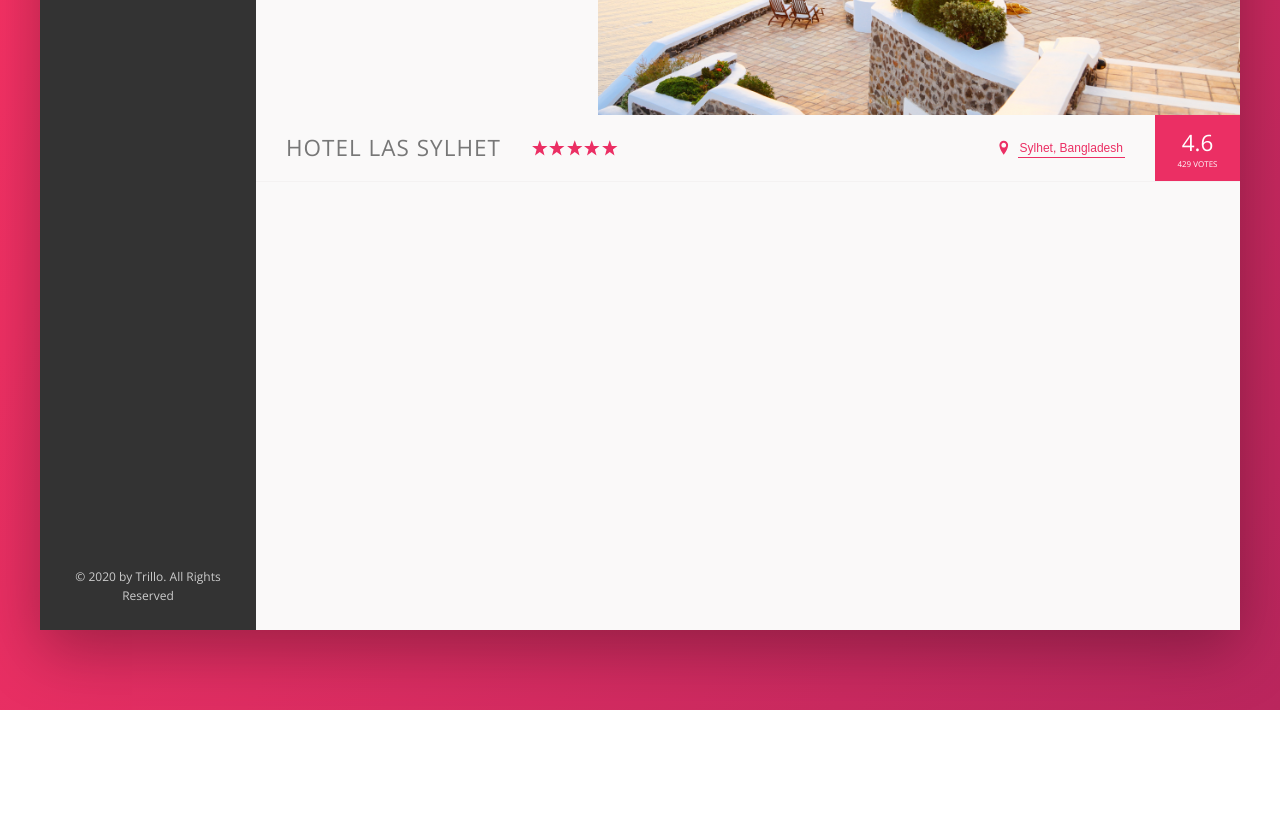
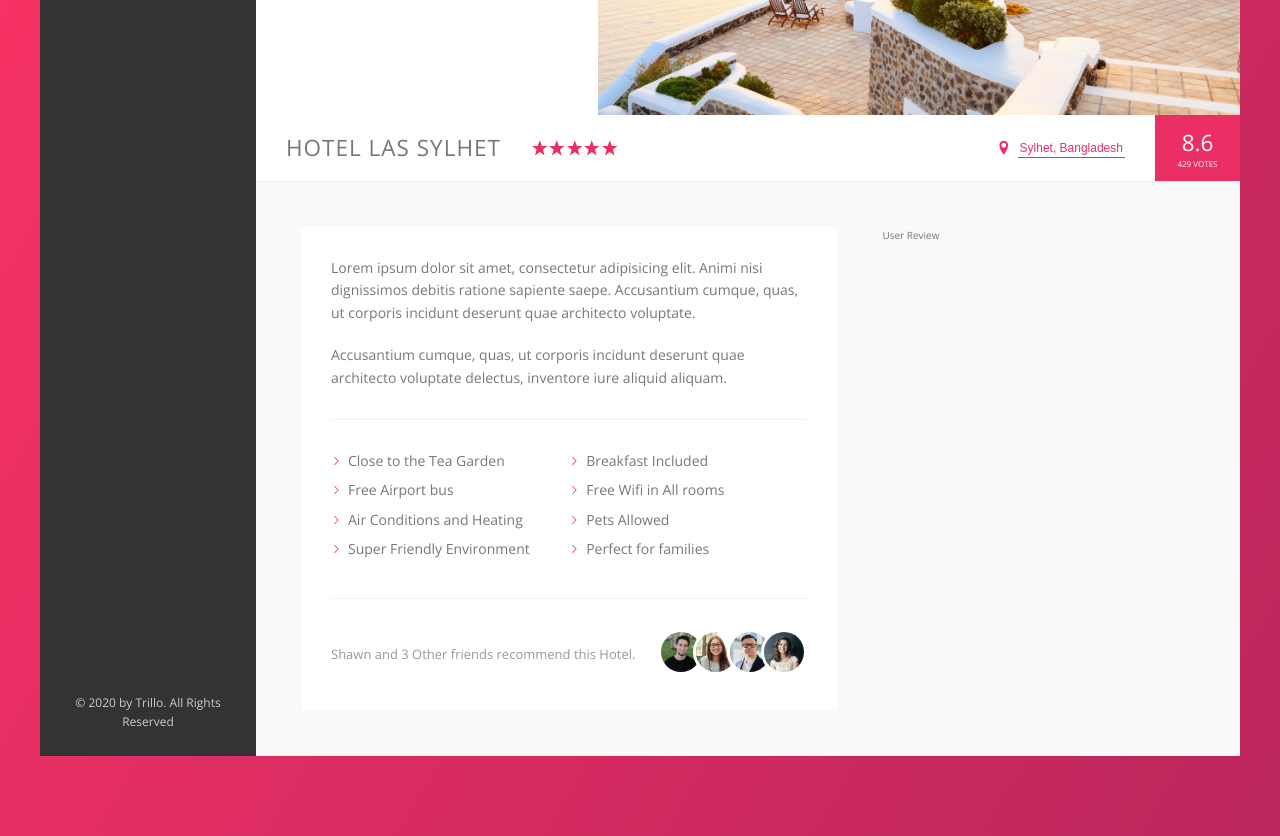
Before and after one commit to KryptonBD/trillo, a website: page index.html in a window 1280 px wide. Shown: the part 420-1256 px from the top of the page. Before the commit the page ends 1130 px from the top, so only its background shows below. Drawn offline with nearby package versions, Linux system fonts and the light colour scheme.

Commit message:
descriptions done

```diff
--- a/index.html
+++ b/index.html
@@ -138,8 +138,46 @@
                             <button class="btn-inline">Sylhet, Bangladesh</button>
                         </div>
                         <div class="overview__rating">
-                            <div class="overview__rating-average">4.6</div>
+                            <div class="overview__rating-average">8.6</div>
                             <div class="overview__rating-count">429 votes</div>
+                        </div>
+                    </div>
+
+                    <div class="detail">
+                        <div class="description">
+                            <p class="paragraph">
+                                Lorem ipsum dolor sit amet, consectetur adipisicing elit. Animi nisi dignissimos debitis ratione sapiente saepe. Accusantium cumque, quas, ut corporis incidunt deserunt quae architecto voluptate.
+                            </p>
+                            <p class="paragraph">
+                                Accusantium cumque, quas, ut corporis incidunt deserunt quae architecto voluptate delectus, inventore iure aliquid aliquam.
+                            </p>
+
+                            <ul class="list">
+                                <li class="list__item">Close to the Tea Garden</li>
+                                <li class="list__item">Breakfast Included</li>
+                                <li class="list__item">Free Airport bus</li>
+                                <li class="list__item">Free Wifi in All rooms</li>
+                                <li class="list__item">Air Conditions and Heating</li>
+                                <li class="list__item">Pets Allowed</li>
+                                <li class="list__item">Super Friendly Environment</li>
+                                <li class="list__item">Perfect for families</li>
+                            </ul>
+
+                            <div class="recommend">
+                                <p class="recommend__count">
+                                    Shawn and 3 Other friends recommend this Hotel.
+                                </p>
+                                <div class="recommend__friends">
+                                    <img src="img/user-3.jpg" alt="Friend 1" class="recommend__photo">
+                                    <img src="img/user-4.jpg" alt="Friend 2" class="recommend__photo">
+                                    <img src="img/user-5.jpg" alt="Friend 3" class="recommend__photo">
+                                    <img src="img/user-2.jpg" alt="Friend 4" class="recommend__photo">
+                                </div>
+                            </div>
+                        </div>
+
+                        <div class="user-reviews">
+                            User Review
                         </div>
                     </div>
                 </main>
--- a/sass/_base.scss
+++ b/sass/_base.scss
@@ -27,6 +27,8 @@ Grey dark 3: #999
   --color-grey-dark-3: #999;
 
   --shadow-dark: 0 2rem 6rem rgba(0, 0, 0, .3)
+  --shadow-light: 0 2rem 5rem rgba($color: #000000, $alpha: .06);
+  --line: 1px solid var(--color-grey-light-2);
 }
 
 * {
--- a/sass/_components.scss
+++ b/sass/_components.scss
@@ -203,7 +203,7 @@
 .overview{
     display: flex;
     align-items: center;
-    border-bottom: 1px solid var(--color-grey-light-2);
+    border-bottom: var(--line);
 
     &__heading{
         font-size: 2.25rem;
@@ -283,6 +283,7 @@
     }
 }
 
+
 @keyframes pulsate{
     0% {
         transform: scale(1);
@@ -299,3 +300,81 @@
         box-shadow: none;
     }
 }
+
+//////////////////////
+//Paragraph
+.paragraph:not(:last-of-type){
+    margin-bottom: 2rem;
+}
+
+
+//////////////////////
+//List
+.list{
+    margin: 3rem 0;
+    list-style: none;
+    padding: 3rem 0;
+    border-top: var(--line);
+    border-bottom: var(--line);
+
+    display: flex;
+    flex-wrap: wrap;
+    -ms-flex-wrap: wrap;
+
+    &__item{
+        flex: 0 0 50%;
+        margin-bottom: .7rem;
+
+        &::before{
+            content: "";
+            display: inline-block;
+            height: 1rem;
+            width: 1rem;
+            margin-right: .7rem;
+
+            //Older browsers
+            //background-image: url(../img/chevron-thin-right.svg);
+            //background-size: cover;
+
+            //Newer browser
+            background-color: var(--color-primary);
+            mask-image: url(../img/chevron-thin-right.svg);
+            mask-size: cover;
+            -webkit-mask-image: url(../img/chevron-thin-right.svg);
+            -webkit-mask-size: cover;
+            mask-image: url(../img/chevron-thin-right.svg);
+            mask-size: cover;
+        }
+    }
+}
+
+//////////////////////
+//Recommend
+.recommend{
+    font-size: 1.3rem;
+    color: var(--color-grey-dark-3);
+
+    display: flex;
+    align-items: center;
+
+    &__count{
+        margin-right: auto;
+    }
+
+    &__friends{
+
+    }
+
+    &__photo{
+        box-sizing: content-box;
+        height: 4rem;
+        width: 4rem;
+        border-radius: 50%;
+        border: 3px solid #fff;
+
+        &:not(:last-child){
+            margin-right: -1.5rem;
+        }
+
+    }
+}
--- a/sass/_layout.scss
+++ b/sass/_layout.scss
@@ -11,7 +11,7 @@
     font-size: 1.4rem;
     height: 7rem;
     background-color: #fff;
-    border-bottom: 1px solid var(--color-grey-light-2);
+    border-bottom: var(--line);
     display: flex;
     justify-content: space-between;
     align-items: center;
@@ -31,8 +31,28 @@
 }
 
 .hotel-view{
-    height: 90rem;
+    background-color: #fff;
+    flex: 1;
+}
+
+.detail{
+    display: flex;
+    padding: 4.5rem;
+    background-color: var(--color-grey-light-1);
+    border-bottom: var(--line);
+}
+
+.description{
+    font-size: 1.4rem;
+    flex: 0 0 60%;
+    margin-right: 4.5rem;
+    background: #fff;
+    box-shadow: var(--shadow-light);
+    padding: 3rem;
 
 
+}
+
+.user-reviews{
     flex: 1;
 }
```
Also changed, not shown: css/style.css, 1 other file.
